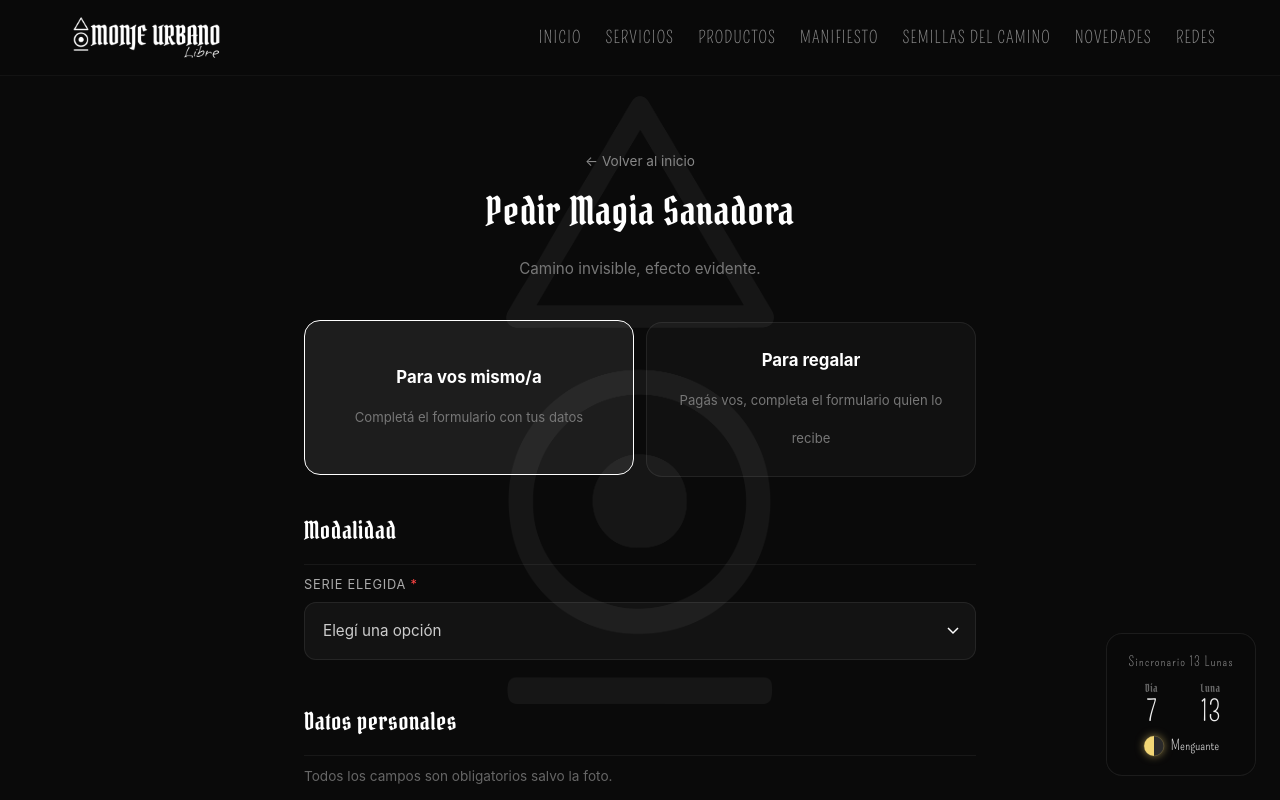
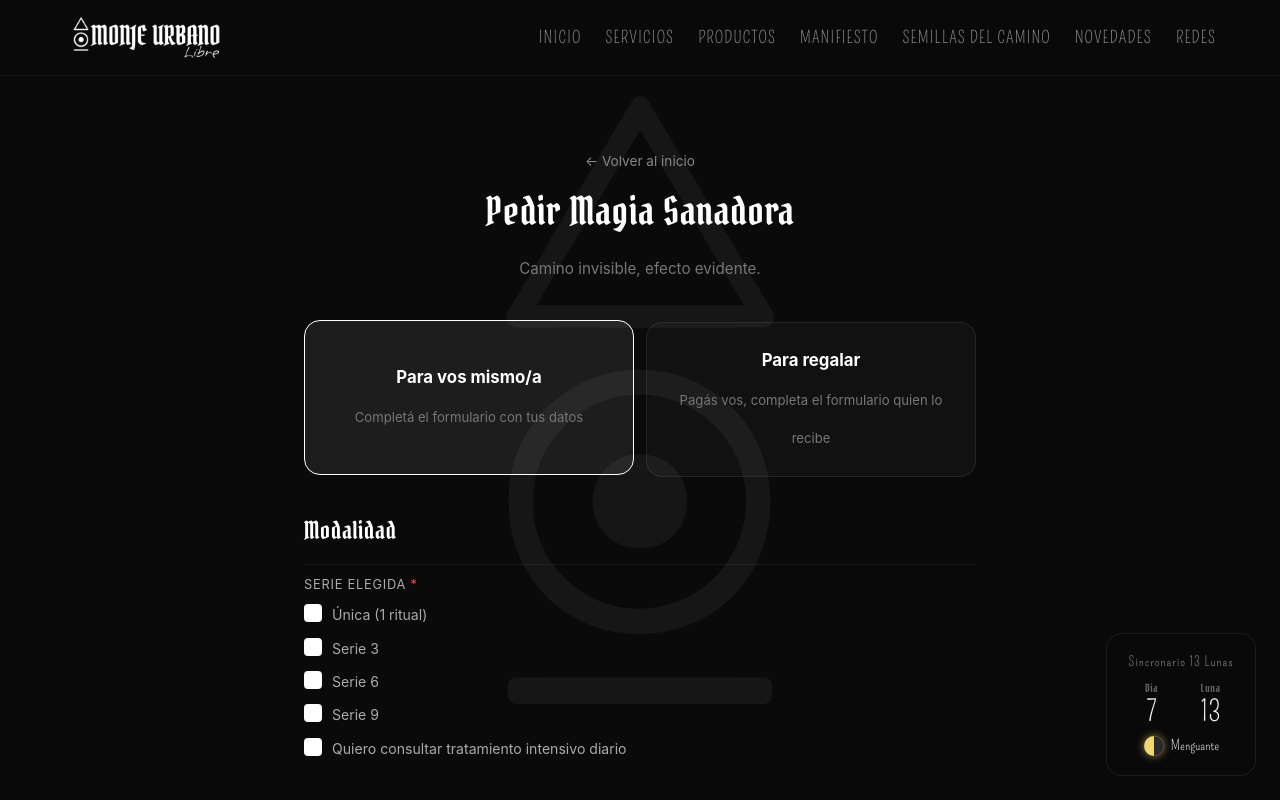
Before and after one commit to Jotta-ar/monje-urbano-web, a Next.js app: page /pedir/magia-sanadora in a window 1280 px wide. Shown: the top 800 px of the page. Built offline with nearby package versions, Linux system fonts and the light colour scheme; no server answers.

Commit message:
Use radio buttons instead of a dropdown for the serie selector
Per Jose's request — matches the classic radio-group style already
used elsewhere on the site (single required choice, always visible).

```diff
--- a/src/components/forms/SerieSelector.tsx
+++ b/src/components/forms/SerieSelector.tsx
@@ -1,6 +1,14 @@
 "use client";
 
 import { useGiftMode } from "@/components/gift/GiftModeContext";
+
+const SERIES = [
+  { value: "unica", label: "Única (1 ritual)" },
+  { value: "serie3", label: "Serie 3" },
+  { value: "serie6", label: "Serie 6" },
+  { value: "serie9", label: "Serie 9" },
+  { value: "intensivo", label: "Quiero consultar tratamiento intensivo diario" },
+];
 
 /**
  * La serie de Magia Sanadora determina el precio a cobrar, así que tiene que
@@ -15,14 +23,14 @@ export default function SerieSelector() {
   return (
     <div className="form-group">
       <label className="required">Serie elegida</label>
-      <select name="serie" required defaultValue="">
-        <option value="" disabled>Elegí una opción</option>
-        <option value="unica">Única (1 ritual)</option>
-        <option value="serie3">Serie 3</option>
-        <option value="serie6">Serie 6</option>
-        <option value="serie9">Serie 9</option>
-        <option value="intensivo">Quiero consultar tratamiento intensivo diario</option>
-      </select>
+      <div className="radio-group" style={{ marginTop: 4 }}>
+        {SERIES.map((s) => (
+          <label key={s.value} style={{ cursor: "pointer" }}>
+            <input type="radio" name="serie" value={s.value} required />
+            <span>{s.label}</span>
+          </label>
+        ))}
+      </div>
       {mode === "regalar" && (
         <p className="hint">De esto depende el precio del regalo — el resto del formulario lo completa quien lo recibe.</p>
       )}
```
